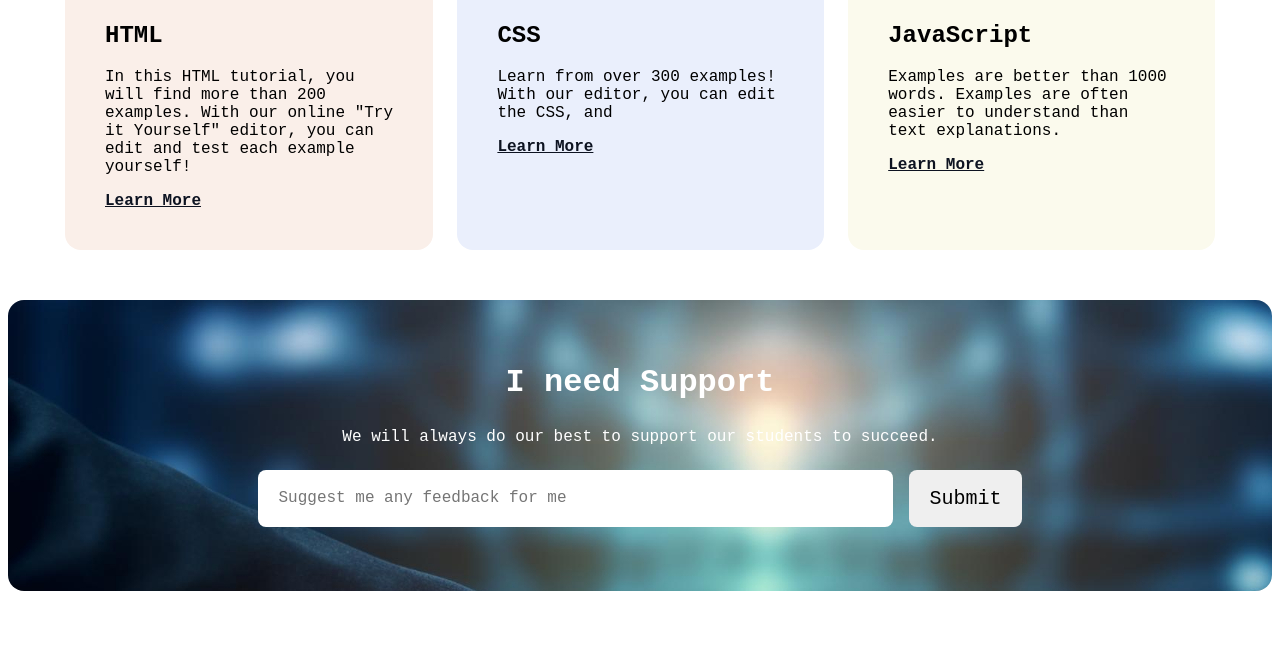
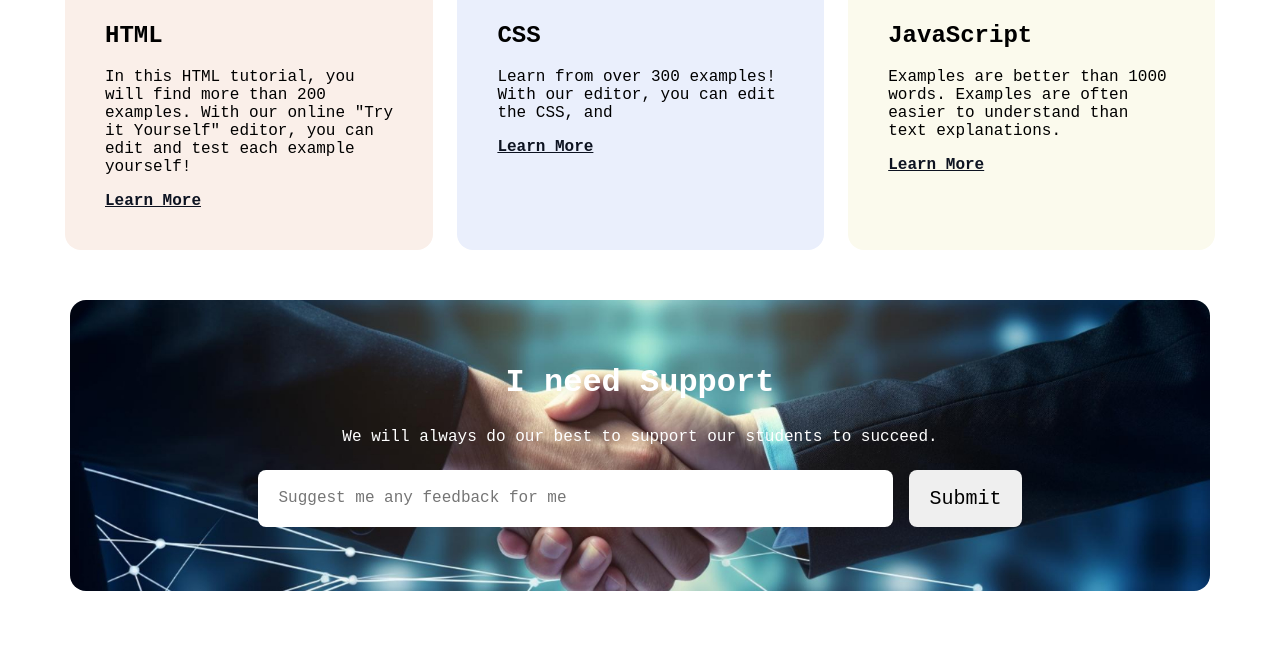
Before and after one commit to mdmishu199088/assignment-1, a plain HTML site: page index.html in a window 1280 px wide. Shown: the part 3549-4217 px from the top of the page. Drawn offline with Linux system fonts and the light colour scheme; a web font is replaced by a local one.

Commit message:
add assignment 1

```diff
--- a/style/index.css
+++ b/style/index.css
@@ -280,7 +280,11 @@ header{
 .support{
     background-image:url('../assets/handshake.jpg');
     text-align: center;
-    /* width: 1140px; */
+    background-size: cover;
+    background-repeat: no-repeat;
+    background-position: center;
+    width: 1140px;
+    margin: 0 auto;
     border-radius: 16px;
     margin-bottom: 80px;
 }
```
